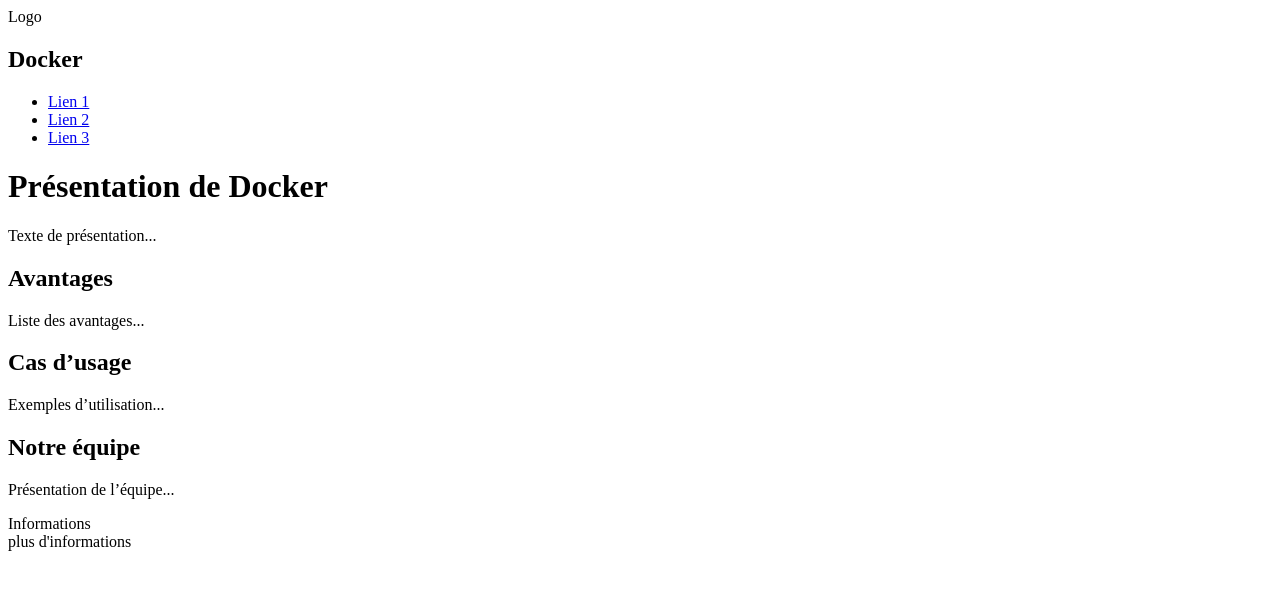
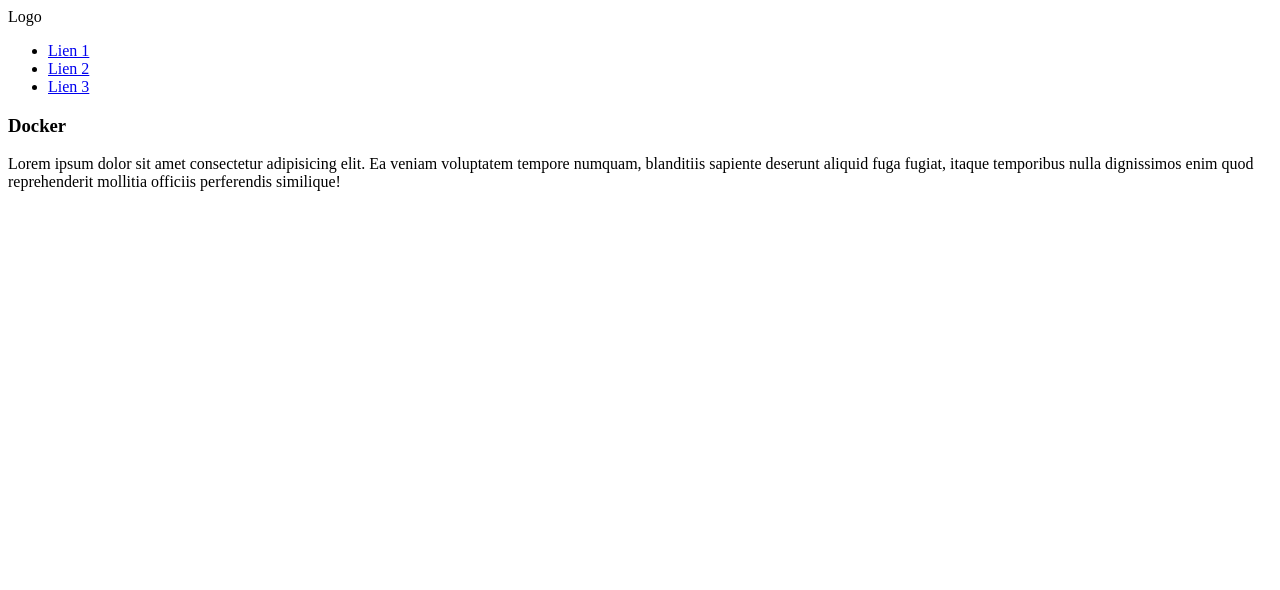
Before and after one commit to ValentinM-stack/docker, a plain HTML site: page index.html in a window 1280 px wide. Drawn offline with Linux system fonts and the light colour scheme.

Commit message:
initial structure

```diff
--- a/index.html
+++ b/index.html
@@ -1,17 +1,16 @@
 <!DOCTYPE html>
 <html lang="en">
-
   <head>
     <meta charset="UTF-8" />
     <meta name="viewport" content="width=device-width, initial-scale=1.0" />
     <title>Docker</title>
-  <link rel="stylesheet" href="style.css" />
+    <link rel="stylesheet" href="assets/css/style.css" />
   </head>
 
   <body>
+    <!-- HEADER -->
     <header>
       <div id="logo">Logo</div>
-    <h2>Docker</h2>
       <nav>
         <ul>
           <li><a href="#">Lien 1</a></li>
@@ -20,33 +19,36 @@
         </ul>
       </nav>
     </header>
+
     <main>
-    <h1>Présentation de Docker</h1>
-
+      <!-- PRESENTATION -->
       <section id="presentation">
-      <p>Texte de présentation...</p>
+        <article>
+          <h1>Docker</h1>
+          <p>
+            Lorem ipsum dolor sit amet consectetur adipisicing elit. Ea veniam
+            voluptatem tempore numquam, blanditiis sapiente deserunt aliquid
+            fuga fugiat, itaque temporibus nulla dignissimos enim quod
+            reprehenderit mollitia officiis perferendis similique!
+          </p>
+        </article>
       </section>
 
-    <section id="valentin :D ">
-      <div id="avantages">
-        <h2>Avantages</h2>
-        <p>Liste des avantages...</p>
-      </div>
-      <div id="cas-usage">
-        <h2>Cas d’usage</h2>
-        <p>Exemples d’utilisation...</p>
-      </div>
+      <!-- AVANTAGES ET CAS D'USAGE -->
+      <section id="avantages-cas-usage">
+        <article id="avantages"></article>
+        <article id="cas-usage"></article>
       </section>
 
-    <section id="equipe">
-      <h2>Notre équipe</h2>
-      <p>Présentation de l’équipe...</p>
+      <!-- NOTRE EQUIPE -->
+      <section id="notre-equipe">
+        <article id="equipe"></article>
       </section>
     </main>
+
+    <!-- FOOTER -->
     <footer>
-    <div id="info">Informations </div>
-    <div id="footer">plus d'informations</div>
+      <div id="infos"></div>
     </footer>
   </body>
-
 </html>
```
Also changed, not shown: assets/css/style.css (added). Lines whose indentation alone changed are shown as unchanged.
